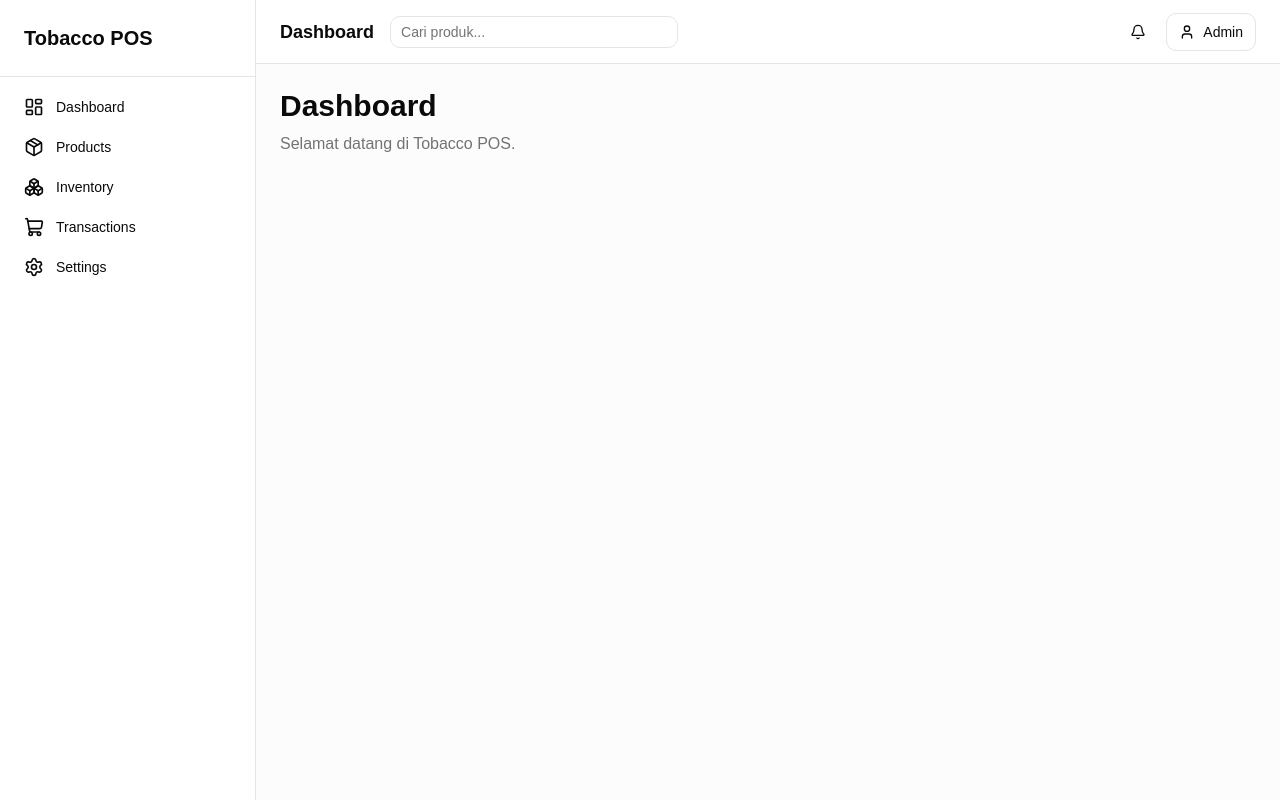
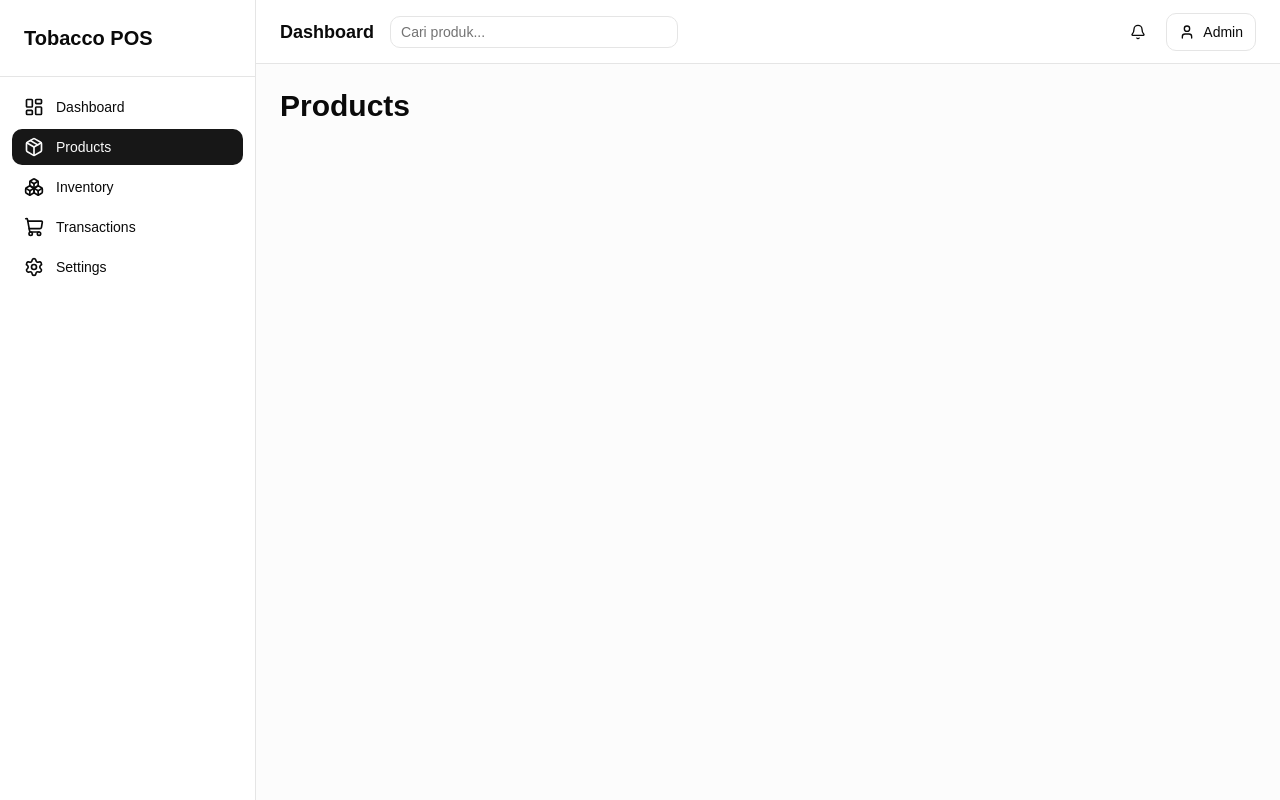
Before and after one commit to Nuelll20/tobacco-pos, a React (Vite) app in the folder frontend/: page /products in a window 1280 px wide. Built offline with nearby package versions, Linux system fonts and the light colour scheme.

Commit message:
feat(ui): implement application routing foundation

```diff
--- a/frontend/src/App.tsx
+++ b/frontend/src/App.tsx
@@ -1,10 +1,5 @@
-import AppLayout from "@/layouts/AppLayout";
-import DashboardPage from "@/pages/dashboard/Dashboard";
+import AppRouter from "@/routes/AppRouter";
 
 export default function App() {
-  return (
-    <AppLayout>
-      <DashboardPage />
-    </AppLayout>
-  );
+  return <AppRouter />;
 }
--- a/frontend/src/components/layout/Sidebar.tsx
+++ b/frontend/src/components/layout/Sidebar.tsx
@@ -1,28 +1,39 @@
-import { LayoutDashboard, Package, Boxes, ShoppingCart, Settings } from "lucide-react";
+import { NavLink } from "react-router-dom";
+import {
+    LayoutDashboard,
+    Package,
+    Boxes,
+    ShoppingCart,
+    Settings,
+} from "lucide-react";
 
 const menus = [
     {
         title: "Dashboard",
         icon: LayoutDashboard,
+        href: "/",
     },
     {
         title: "Products",
         icon: Package,
+        href: "/products",
     },
     {
         title: "Inventory",
         icon: Boxes,
+        href: "/inventory",
     },
     {
         title: "Transactions",
         icon: ShoppingCart,
+        href: "/transactions",
     },
     {
         title: "Settings",
         icon: Settings,
+        href: "/settings",
     },
 ];
-
 export default function Sidebar() {
     return (
         <aside className="w-64 border-r bg-background">
@@ -37,13 +48,19 @@ export default function Sidebar() {
                     const Icon = menu.icon;
 
                     return (
-                        <button
+                        <NavLink
                             key={menu.title}
-                            className="flex w-full items-center gap-3 rounded-lg px-3 py-2 text-sm transition hover:bg-muted"
+                            to={menu.href}
+                            className={({ isActive }) =>
+                                `flex w-full items-center gap-3 rounded-lg px-3 py-2 text-sm transition ${isActive
+                                    ? "bg-primary text-primary-foreground"
+                                    : "hover:bg-muted"
+                                }`
+                            }
                         >
                             <Icon className="h-5 w-5" />
                             {menu.title}
-                        </button>
+                        </NavLink>
                     );
                 })}
             </nav>
--- a/frontend/src/layouts/AppLayout.tsx
+++ b/frontend/src/layouts/AppLayout.tsx
@@ -1,11 +1,8 @@
 import Header from "@/components/layout/Header";
 import Sidebar from "@/components/layout/Sidebar";
+import { Outlet } from "react-router-dom";
 
-type AppLayoutProps = {
-  children: React.ReactNode;
-};
-
-export default function AppLayout({ children }: AppLayoutProps) {
+export default function AppLayout() {
   return (
     <div className="flex h-screen bg-muted/30">
       <Sidebar />
@@ -13,8 +10,8 @@ export default function AppLayout({ children }: AppLayoutProps) {
       <div className="flex flex-1 flex-col overflow-hidden">
         <Header />
 
-        <main className="flex-1 overflow-auto p-6">
-          {children}
+        <main className="flex-1 p-6">
+          <Outlet />
         </main>
       </div>
     </div>
--- a/frontend/src/pages/auth/Login.tsx
+++ b/frontend/src/pages/auth/Login.tsx
@@ -0,0 +1,7 @@
+export default function Login() {
+  return (
+    <div>
+      <h1 className="text-3xl font-bold">Login</h1>
+    </div>
+  );
+}
--- a/frontend/src/pages/inventory/Inventory.tsx
+++ b/frontend/src/pages/inventory/Inventory.tsx
@@ -0,0 +1,11 @@
+export default function Inventory() {
+  return (
+    <div>
+      <h1 className="text-3xl font-bold">Inventory</h1>
+
+      <p className="mt-2 text-muted-foreground">
+        Inventory Management
+      </p>
+    </div>
+  );
+}
--- /dev/null
+++ b/frontend/src/pages/not-found/NotFound.tsx
@@ -0,0 +1,20 @@
+import { Link } from "react-router-dom";
+
+export default function NotFound() {
+  return (
+    <div className="flex min-h-screen flex-col items-center justify-center gap-4">
+      <h1 className="text-6xl font-bold">404</h1>
+
+      <p className="text-muted-foreground">
+        Halaman yang Anda cari tidak ditemukan.
+      </p>
+
+      <Link
+        to="/"
+        className="rounded-lg bg-primary px-4 py-2 text-primary-foreground"
+      >
+        Kembali ke Dashboard
+      </Link>
+    </div>
+  );
+}
--- /dev/null
+++ b/frontend/src/pages/products/Products.tsx
@@ -0,0 +1,7 @@
+export default function Products() {
+  return (
+    <h1 className="text-3xl font-bold">
+      Products
+    </h1>
+  );
+}
--- /dev/null
+++ b/frontend/src/pages/settings/Settings.tsx
@@ -0,0 +1,7 @@
+export default function Settings() {
+  return (
+    <h1 className="text-3xl font-bold">
+      Settings
+    </h1>
+  );
+}
--- /dev/null
+++ b/frontend/src/pages/transactions/Transactions.tsx
@@ -0,0 +1,7 @@
+export default function Transactions() {
+  return (
+    <h1 className="text-3xl font-bold">
+      Transactions
+    </h1>
+  );
+}
--- /dev/null
+++ b/frontend/src/routes/AppRouter.tsx
@@ -0,0 +1,32 @@
+import { BrowserRouter, Routes, Route } from "react-router-dom";
+
+import AppLayout from "@/layouts/AppLayout";
+
+import Dashboard from "@/pages/dashboard/Dashboard";
+import Products from "@/pages/products/Products";
+import Inventory from "@/pages/inventory/Inventory";
+import Transactions from "@/pages/transactions/Transactions";
+import NotFound from "@/pages/not-found/NotFound";
+import Settings from "@/pages/settings/Settings";
+import Login from "@/pages/auth/Login";
+
+export default function AppRouter() {
+    return (
+        <BrowserRouter>
+            <Routes>
+                {/* Public */}
+                <Route path="/login" element={<Login />} />
+
+                {/* Protected */}
+                <Route element={<AppLayout />}>
+                    <Route path="/" element={<Dashboard />} />
+                    <Route path="/products" element={<Products />} />
+                    <Route path="/inventory" element={<Inventory />} />
+                    <Route path="/transactions" element={<Transactions />} />
+                    <Route path="/settings" element={<Settings />} />
+                </Route>
+                <Route path="*" element={<NotFound />} />
+            </Routes>
+        </BrowserRouter>
+    );
+}
```
Also changed, not shown: frontend/src/routes/router.tsx (deleted).
